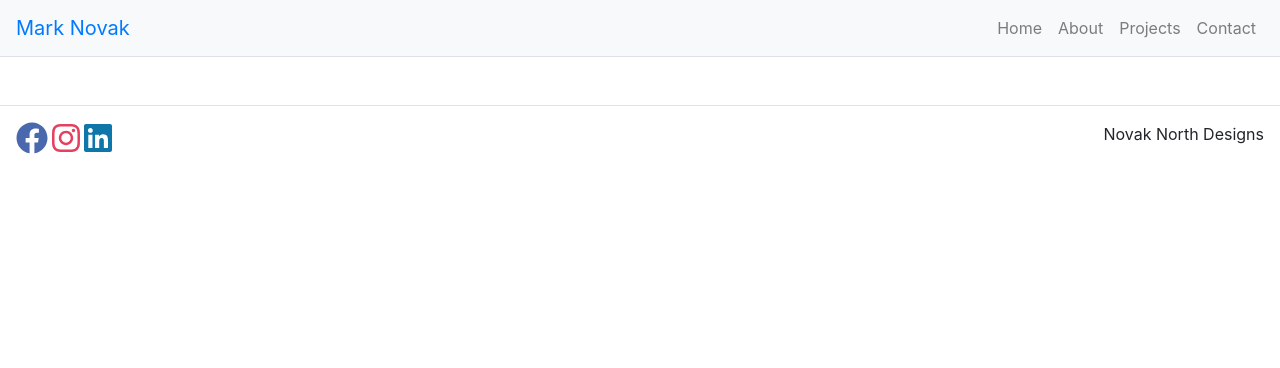
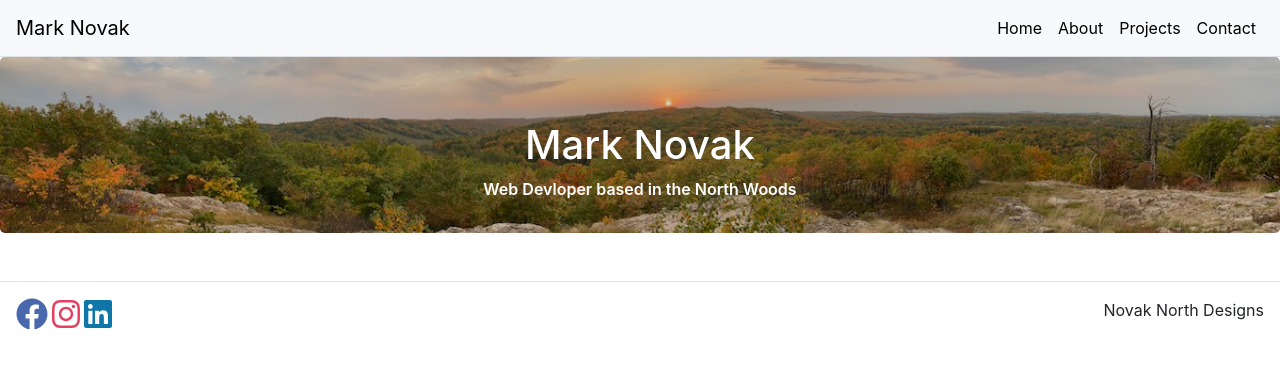
Before and after one commit to manovak24/manovak24.github.io, a React (Create React App) app: page / in a window 1280 px wide. Shown: the top 368 px of the page. Built offline with nearby package versions, Linux system fonts and the light colour scheme.

Commit message:
working on jumbotron

```diff
--- a/src/App.css
+++ b/src/App.css
@@ -36,3 +36,11 @@
     transform: rotate(360deg);
   }
 }
+
+.nav-brand {
+  color: black;
+}
+
+.nav-link {
+  color: black !important;
+}
--- a/src/App.js
+++ b/src/App.js
@@ -5,7 +5,8 @@ import Container from 'react-bootstrap/container';
 import Navbar from 'react-bootstrap/Navbar';
 import Nav from 'react-bootstrap/Nav';
 
-import Footer from './components/footer';
+import Footer from './compontents/footer';
+import HomePage from './pages/home-page';
 
 class App extends React.Component {
   constructor(props) {
@@ -20,7 +21,7 @@ class App extends React.Component {
       ],
       home: {
         title: 'Mark Novak',
-        subTitle: 'Web Devloper from the North Woods'
+        subTitle: 'Web Devloper based in the North Woods'
       },
       publications: {
         title: 'Projects'
@@ -39,9 +40,9 @@ class App extends React.Component {
       <Router>
         <Container className="p-0" fluid={true}>
 
-          <Navbar className="border-bottom" expand="lg" bg="light">
+          <Navbar className="border-bottom" expand="sm" bg="light">
             <Navbar.Brand>
-              <Link className="nav-brand" to="/">Mark Novak</Link>
+              <Link className="nav-brand" to="/">{this.state.title}</Link>
             </Navbar.Brand>
             <Navbar.Toggle className="border-0" aria-controls="navbar-toggle" />
             <Navbar.Collapse id="navbar-toggle">
@@ -54,6 +55,8 @@ class App extends React.Component {
             </Navbar.Collapse>
           </Navbar>
 
+          <Route path="/" exact render={() => <HomePage title={this.state.home.title} subTitle={this.state.home.subTitle} />} />
+
           <Footer />
         </Container>
       </Router>
--- a/src/components/footer.js
+++ b/src/compontents/footer.jsx
@@ -4,7 +4,7 @@ import Container from 'react-bootstrap/container';
 import Row from 'react-bootstrap/Row';
 import Col from 'react-bootstrap/Col';
 
-import SocialFollow from './social-follow';
+import SocialFollow from './social-follow.jsx';
 
 class Footer extends React.Component {
     render() {
--- /dev/null
+++ b/src/compontents/hero.css
@@ -0,0 +1,19 @@
+.jumbotron-container {
+    background-image: linear-gradient( rgba(0, 0, 0, 0.16), rgba(0, 0, 0, 0.16) ), url('../assets/pano4.jpeg');
+    background-size: cover;
+    background-repeat: no-repeat;
+    background-position: center;
+    color: white;
+    text-align: center;
+    height: 11rem;
+}
+
+@media screen and (max-width: 37.5rem) {
+    .jumbotron-container {
+        height: auto;
+    }
+}
+
+.jumbotron-elements p {
+    font-weight: 600;
+}
--- /dev/null
+++ b/src/compontents/hero.jsx
@@ -0,0 +1,17 @@
+import React from 'react';
+import { Container, Jumbotron } from 'react-bootstrap';
+
+import './hero.css';
+
+const Hero = (props) => {
+    return (
+        <Jumbotron className="jumbotron-container">
+            <Container className="jumbotron-elements">
+                { props.title && <h1>{props.title}</h1> }
+                { props.subTitle && <p>{props.subTitle}</p> }
+            </Container>
+        </Jumbotron>
+    )
+}
+
+export default Hero;
--- /dev/null
+++ b/src/pages/home-page.jsx
@@ -0,0 +1,18 @@
+import React from 'react';
+import Hero from '../compontents/hero.jsx';
+
+class HomePage extends React.Component {
+    render() {
+        return(
+            <div>
+                <div>
+                    <Hero title={this.props.title} subTitle={this.props.subTitle} />
+                </div>
+
+            </div>
+
+        )
+    }
+}
+
+export default HomePage;
```
Also changed, not shown: src/assets/pano4.jpeg (added), src/compontents/social-follow.css (renamed from src/components/social-follow.css), src/compontents/social-follow.jsx (renamed from src/components/social-follow.js).
